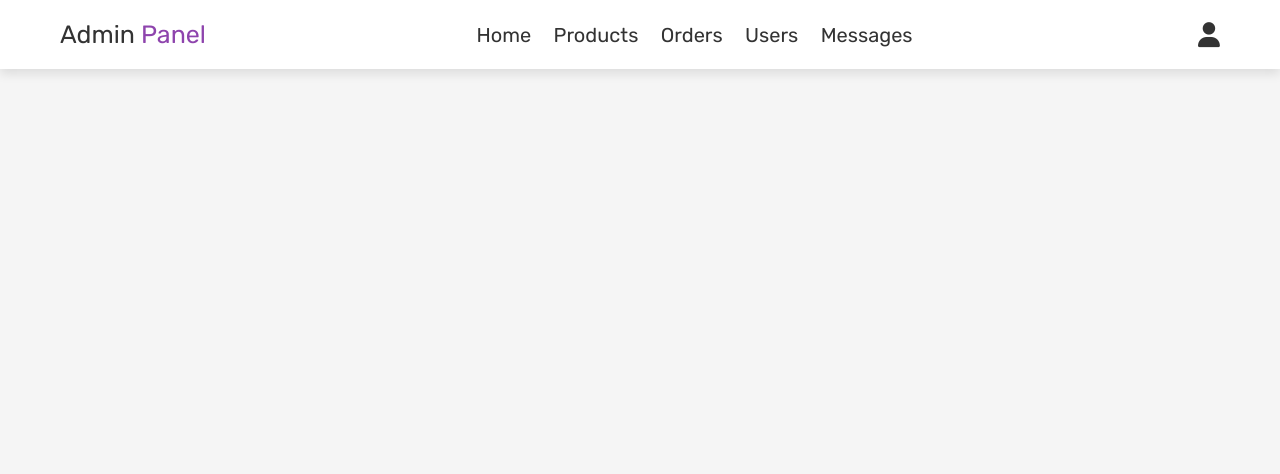
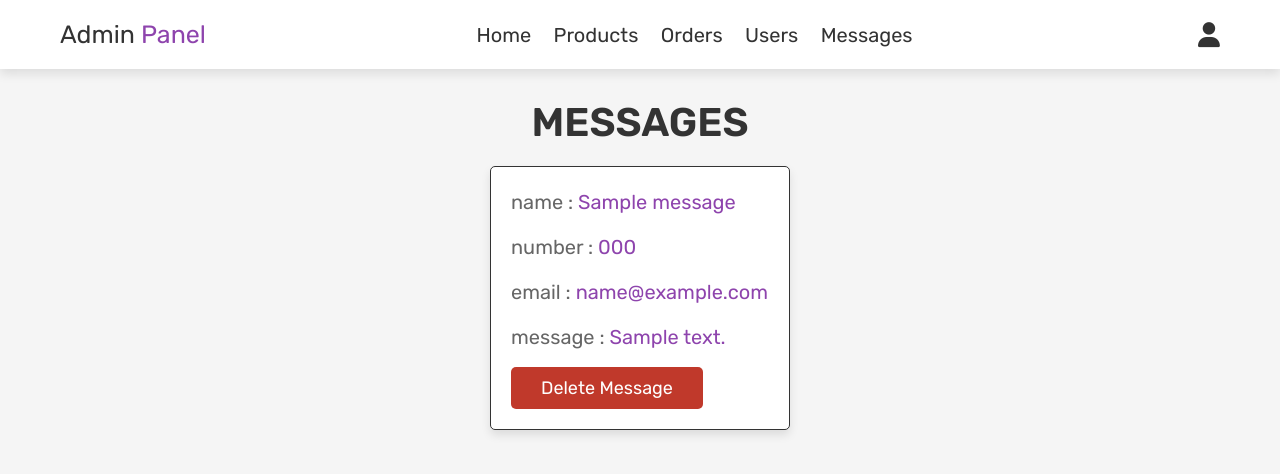
Before and after one commit to Bvorfi2002/BookStore-Project, a PHP site: page /admin_contacts.php in a window 1280 px wide. Shown: the top 474 px of the page. Run offline with PHP 8.4, Linux system fonts and the light colour scheme; the visitor is signed in with stand-in values (Sample User, id 1); tables that the repository leaves empty or names only in its code hold one stand-in row (values such as "Sample post").

Commit message:
admin page finish

```diff
--- a/admin_contacts.php
+++ b/admin_contacts.php
@@ -11,6 +11,12 @@ if(!isset($admin_id)){
     header('location:login.php');
 }
 
+if(isset($_GET['delete'])){
+    $delete_id=$_GET['delete'];
+    mysqli_query($conn,"DELETE FROM `message` WHERE id='$delete_id'") or die('query failed');
+    header('location:admin_contacts.php');
+}
+
 ?>
 
 <!DOCTYPE html>
@@ -19,7 +25,7 @@ if(!isset($admin_id)){
         <meta charset="UTF-8">
         <meta http-equiv="X-UA-Compatible" content="IE=edge">
         <meta name="viewport" content="width=device-width, initial-scale=1.0">
-        <title>Contacts</title>
+        <title>messages</title>
 
         <link rel="stylesheet" href="https://cdnjs.cloudflare.com/ajax/libs/font-awesome/6.4.0/css/all.min.css">
 
@@ -28,6 +34,38 @@ if(!isset($admin_id)){
     </head>
     <body>
         <?php include 'admin_header.php'; ?>
+
+        <section class="messages">
+        <h1 class="title">messages</h1>
+
+        <div class="box-container">
+        <?php
+            $select_message=mysqli_query($conn,"SELECT * FROM `message`") or die('query failed');
+            if(mysqli_num_rows($select_message)>0){
+                while($fetch_message=mysqli_fetch_assoc($select_message)){
+
+
+        ?>
+        <div class="box">
+            <p>name : <span><?php echo $fetch_message['name'];?></span></p>
+            <p>number : <span><?php echo $fetch_message['number'];?></span></p>
+            <p>email : <span><?php echo $fetch_message['email'];?></span></p>
+            <p>message : <span><?php echo $fetch_message['message'];?></span></p>
+            <a href="admin_contacts.php?delete=<?php echo $fetch_message['id']; ?>" onclick="return confirm('delete this message!');"class="delete-btn">Delete message</a>
+        </div>
+        <?php
+          };
+        }else{
+            echo '<p class="empty">You have no messages !</p>';
+        }
+        ?>
+
+        </div>
+
+
+
+
+        </section>
 
 
 
--- a/css/admin_style.css
+++ b/css/admin_style.css
@@ -300,9 +300,74 @@ section{
     color: var(--black);
 }
 
+.users .box-container{
+    display: grid;
+    grid-template-columns: repeat(auto-fit, 30rem);
+    justify-content: center;
+    gap: 1.5rem;
+    max-width: 1200px;
+    margin: 0 auto;
+    align-items: flex-start;
+}
 
+.users .box-container .box{
+    background-color: var(--white);
+    padding: 2rem;
+    border: var(--border);
+    box-shadow: var(--box-shadow);
+    border-radius: .5rem;
+    text-align: center;
 
+}
 
+.users .box-container .box p{
+    padding-bottom: 1.5rem;
+    font-size: 2rem;
+    color: var(--light-color);
+
+}
+
+.users .box-container .box p span{
+    color: var(--purple);
+}
+
+.users .box-container .box .delete-btn{
+    margin-top: 0;
+
+}
+
+.messages .box-container{
+    display: grid;
+    grid-template-columns: repeat(auto-fit, 30rem);
+    justify-content: center;
+    gap: 1.5rem;
+    max-width: 1200px;
+    margin: 0 auto;
+    align-items: flex-start;
+}
+
+.messages .box-container .box{
+    background-color: var(--white);
+    padding: 2rem;
+    border: var(--border);
+    box-shadow: var(--box-shadow);
+    border-radius: .5rem;
+}
+
+.messages .box-container .box p{
+    padding-bottom: 1.5rem;
+    font-size: 2rem;
+    color: var(--light-color);
+    line-height: 1.5;
+}
+
+.messages .box-container .box p span{
+    color: var(--purple);
+}
+
+.messages .box-container .box .delete-btn{
+    margin-top: 0;
+}
 
 
 
```
Also changed, not shown: admin_orders.php (+8 -2 lines), admin_users.php (+35 -0 lines).
